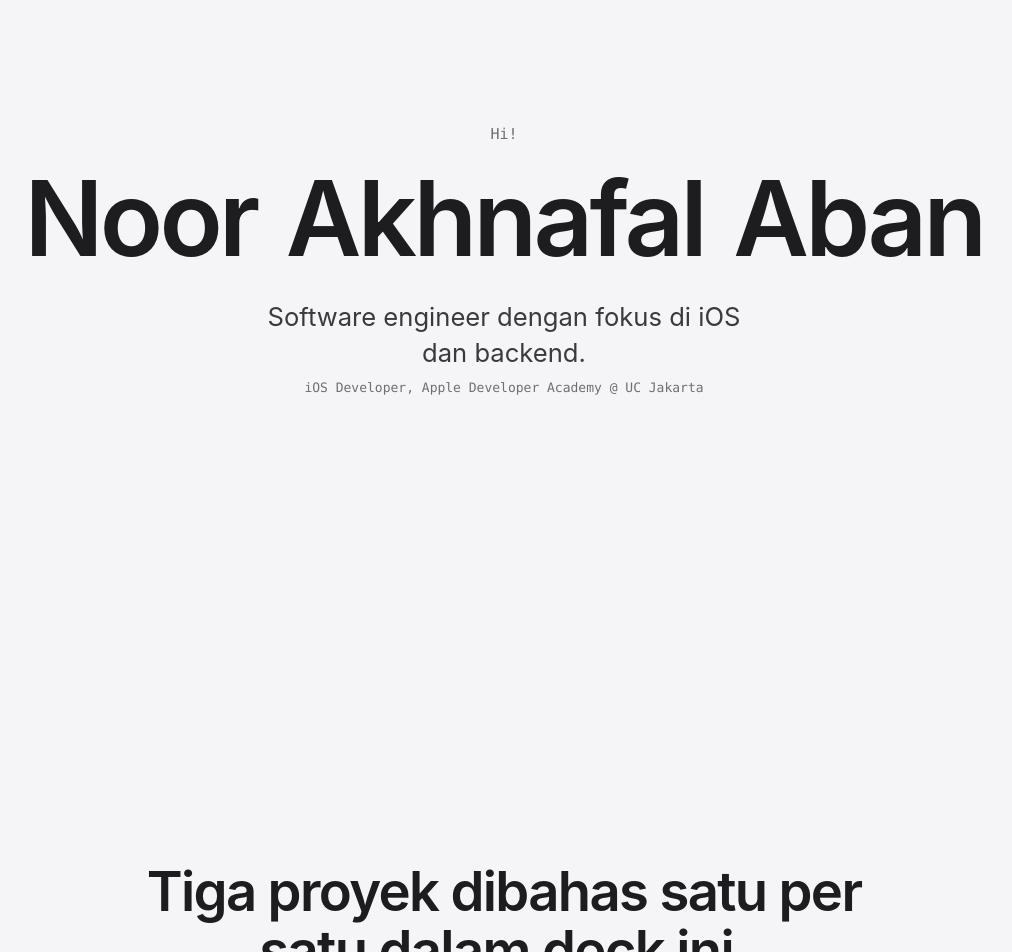
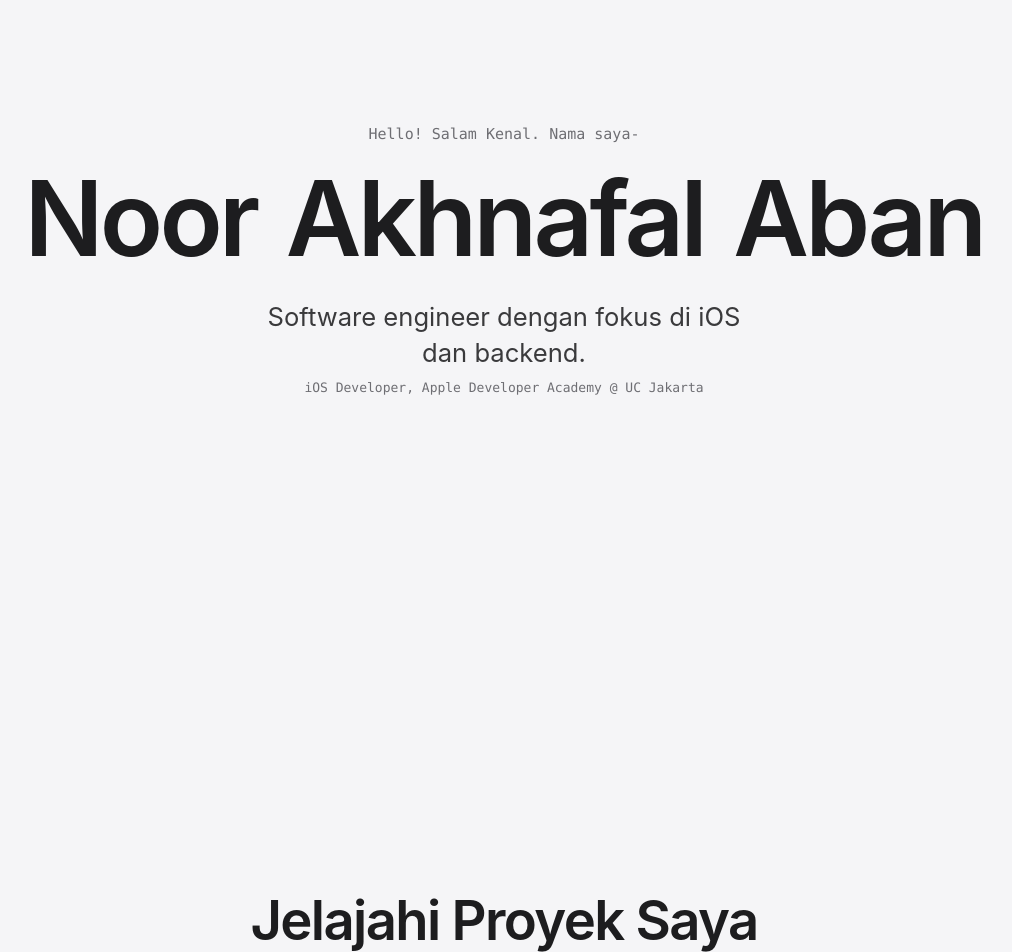
Before and after one commit to akhnafal-aban/akhnafal-aban.github.io, a React (Vite) app: page / in a window 1280 px wide. Shown: the part 140-1092 px from the top of the page, without its empty margins (136-1148 px from the left). Built offline with nearby package versions, Linux system fonts and the light colour scheme.

Commit message:
deck: intro greeting and index heading copy updates by author

```diff
--- a/src/slides/IndexSlide.tsx
+++ b/src/slides/IndexSlide.tsx
@@ -20,7 +20,7 @@ export function IndexSlide({ id }: { id?: string }) {
     <Slide id={id}>
       <div className="flex w-full flex-col items-center">
       <h2 className="m-0 mb-10 max-w-[20ch] text-center text-[clamp(2rem,4.5vw,3.4rem)] font-semibold leading-[1.08] tracking-[-0.03em]">
-        Tiga proyek dibahas satu per satu dalam deck ini.
+        Jelajahi Proyek Saya
       </h2>
 
       <motion.ol
--- a/src/slides/IntroSlide.tsx
+++ b/src/slides/IntroSlide.tsx
@@ -19,7 +19,7 @@ export function IntroSlide({ id }: { id?: string }) {
     <Slide id={id}>
       <motion.div variants={container} initial="hidden" animate="visible" className="text-center">
         <motion.p variants={line} className="m-0 mb-5 font-mono text-[15px] text-ink-3">
-          Hi!
+          Hello! Salam Kenal. Nama saya-
         </motion.p>
         <h1 className="m-0 flex flex-wrap justify-center gap-x-[0.28em] text-[clamp(3rem,9vw,6.5rem)] font-semibold leading-[1.02] tracking-[-0.035em] text-ink">
           {nameWords.map((w) => (
```
